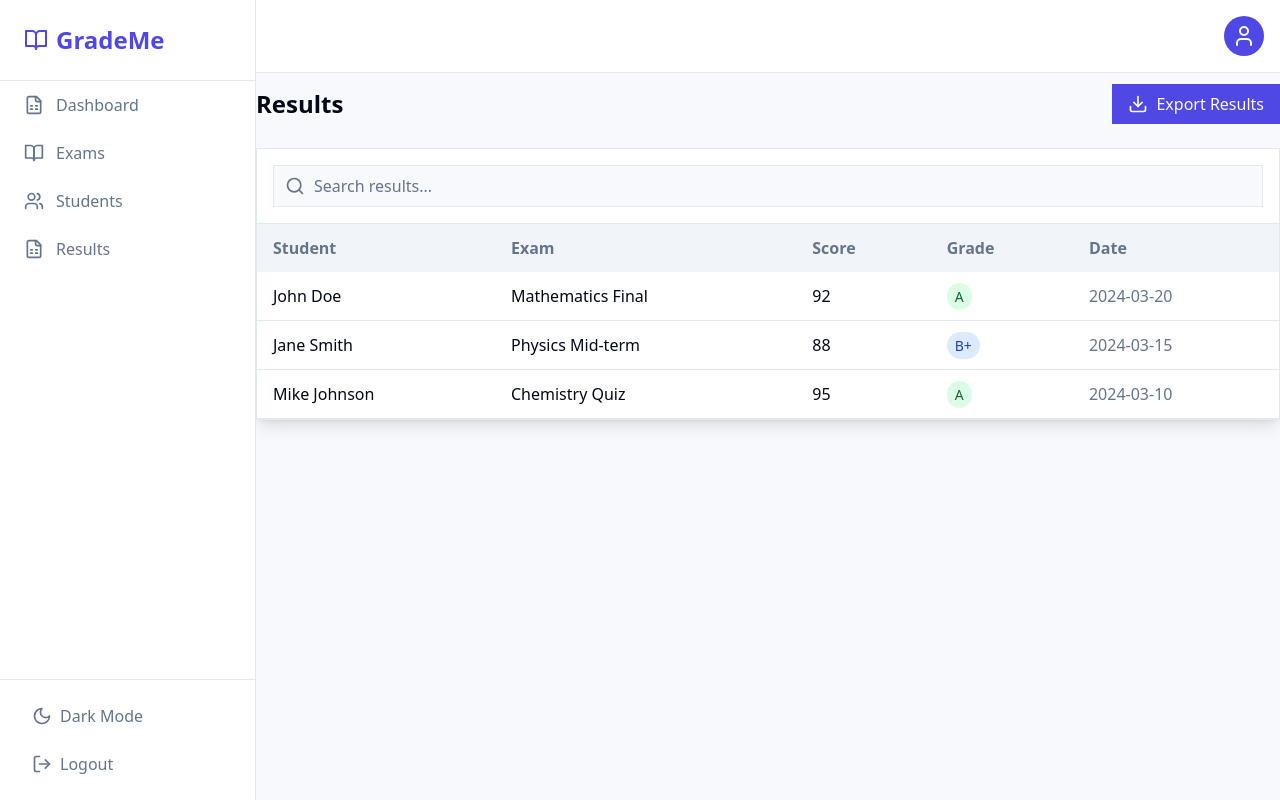
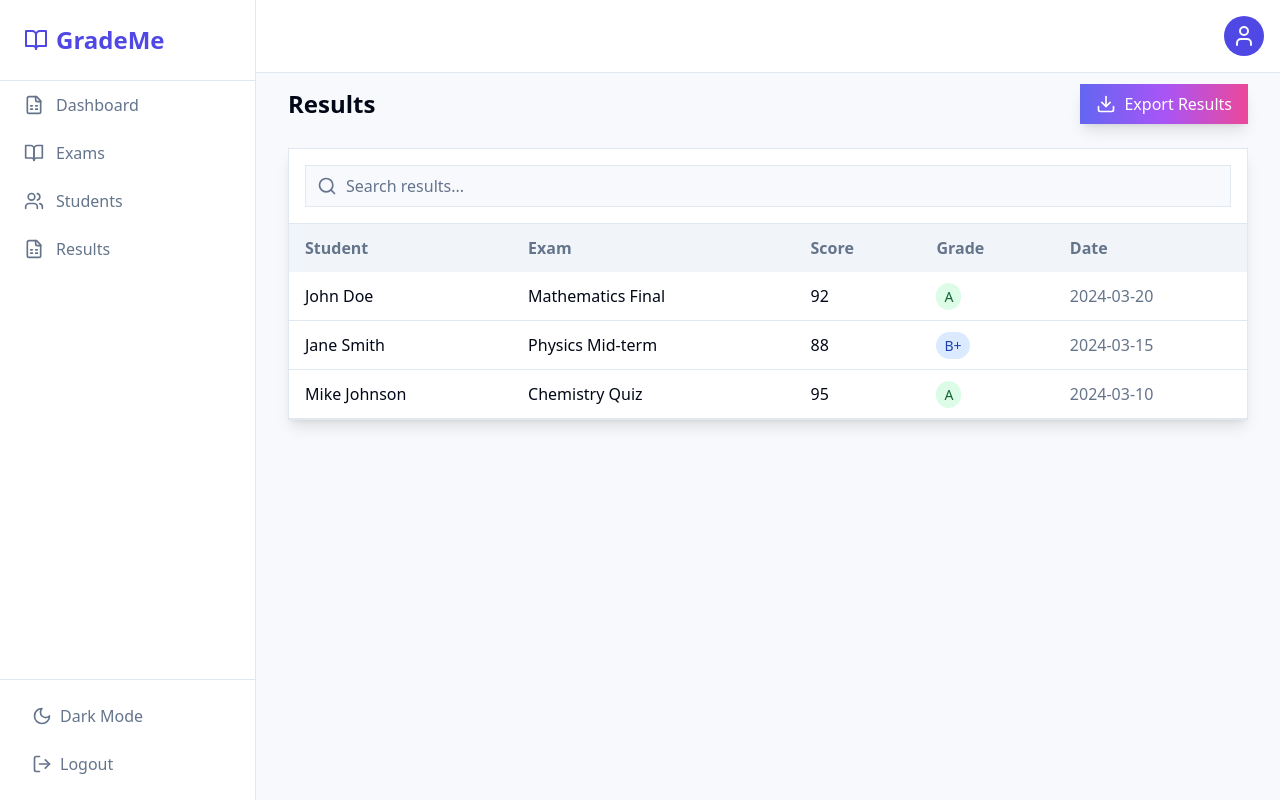
Before and after one commit to dumindu2041329/GradeMe, a React (Vite) app: page /results in a window 1280 px wide. Built offline with nearby package versions, Linux system fonts and the light colour scheme; sample sign-in values are in the browser's storage.

Commit message:
Adjust appearance

```diff
--- a/src/components/Dashboard.tsx
+++ b/src/components/Dashboard.tsx
@@ -16,7 +16,8 @@ const Dashboard = () => {
   ];
 
   return (
-    <div className="px-4 lg:px-8 pt-6">
+    <div className="h-[calc(100vh-60px)] lg:h-[calc(100vh-120px)] overflow-y-auto">
+      <div className="px-4 lg:px-8 pt-6 pb-6">
         <h1 className="text-2xl font-bold mb-8 text-foreground">Dashboard</h1>
 
         <div className="grid grid-cols-1 md:grid-cols-2 lg:grid-cols-4 gap-6 mb-8">
@@ -61,6 +62,7 @@ const Dashboard = () => {
           </div>
         </div>
       </div>
+    </div>
   );
 };
 
--- a/src/components/Exams.tsx
+++ b/src/components/Exams.tsx
@@ -332,12 +332,13 @@ const Exams = () => {
   };
 
   return (
-    <div className="mt-6">
-      <div className="flex justify-between items-center mb-6">
+    <div className="h-[calc(100vh-60px)] lg:h-[calc(100vh-120px)] overflow-y-auto">
+      <div className="px-4 lg:px-8 py-6">
+        <div className="flex flex-col sm:flex-row justify-between items-start sm:items-center gap-4 mb-6">
           <h1 className="text-2xl font-bold text-foreground">Exams</h1>
           <button
             onClick={handleCreateClick}
-          className="action-button"
+            className="action-button w-full sm:w-auto"
           >
             <Plus className="h-5 w-5" />
             Create Exam
@@ -359,7 +360,8 @@ const Exams = () => {
           </div>
 
           <div className="overflow-x-auto">
-          <table className="min-w-full">
+            <div className="min-w-[800px] lg:min-w-full">
+              <table className="w-full">
                 <thead>
                   <tr className="bg-muted">
                     <th className="text-left py-3 px-4 text-muted-foreground">Exam Name</th>
@@ -398,6 +400,7 @@ const Exams = () => {
                   ))}
                 </tbody>
               </table>
+            </div>
           </div>
         </div>
 
@@ -668,6 +671,7 @@ const Exams = () => {
           </div>
         )}
       </div>
+    </div>
   );
 };
 
--- a/src/components/Results.tsx
+++ b/src/components/Results.tsx
@@ -18,17 +18,6 @@ const Results = () => {
   ]);
 
   const [searchQuery, setSearchQuery] = useState('');
-
-  const filteredResults = results.filter(result => {
-    const searchTerm = searchQuery.toLowerCase();
-    return (
-      result.student.toLowerCase().includes(searchTerm) ||
-      result.exam.toLowerCase().includes(searchTerm) ||
-      result.grade.toLowerCase().includes(searchTerm) ||
-      result.score.toString().includes(searchTerm) ||
-      result.date.includes(searchTerm)
-    );
-  });
 
   const handleExport = () => {
     const csvContent = [
@@ -53,13 +42,25 @@ const Results = () => {
     window.URL.revokeObjectURL(url);
   };
 
+  const filteredResults = results.filter(result => {
+    const searchTerm = searchQuery.toLowerCase();
     return (
-    <div className="mt-6">
-      <div className="flex justify-between items-center mb-6">
+      result.student.toLowerCase().includes(searchTerm) ||
+      result.exam.toLowerCase().includes(searchTerm) ||
+      result.grade.toLowerCase().includes(searchTerm) ||
+      result.score.toString().includes(searchTerm) ||
+      result.date.includes(searchTerm)
+    );
+  });
+
+  return (
+    <div className="h-[calc(100vh-60px)] lg:h-[calc(100vh-120px)] overflow-y-auto">
+      <div className="px-4 lg:px-8 py-6">
+        <div className="flex flex-col sm:flex-row justify-between items-start sm:items-center gap-4 mb-6">
           <h1 className="text-2xl font-bold text-foreground">Results</h1>
           <button
             onClick={handleExport}
-          className="bg-primary text-primary-foreground px-4 py-2 rounded-lg flex items-center gap-2 hover:bg-primary/90 transition-colors"
+            className="action-button w-full sm:w-auto"
           >
             <Download className="h-5 w-5" />
             Export Results
@@ -81,7 +82,8 @@ const Results = () => {
           </div>
 
           <div className="overflow-x-auto">
-          <table className="min-w-full">
+            <div className="min-w-[800px] lg:min-w-full">
+              <table className="w-full">
                 <thead>
                   <tr className="bg-muted">
                     <th className="text-left py-3 px-4 text-muted-foreground">Student</th>
@@ -114,6 +116,8 @@ const Results = () => {
             </div>
           </div>
         </div>
+      </div>
+    </div>
   );
 };
 
--- a/src/components/Students.tsx
+++ b/src/components/Students.tsx
@@ -68,12 +68,13 @@ const Students = () => {
   });
 
   return (
-    <div className="mt-6">
-      <div className="flex justify-between items-center mb-6">
+    <div className="h-[calc(100vh-60px)] lg:h-[calc(100vh-120px)] overflow-y-auto">
+      <div className="px-4 lg:px-8 py-6">
+        <div className="flex flex-col sm:flex-row justify-between items-start sm:items-center gap-4 mb-6">
           <h1 className="text-2xl font-bold text-foreground">Students</h1>
           <button
             onClick={handleCreateClick}
-          className="action-button"
+            className="action-button w-full sm:w-auto"
           >
             <Plus className="h-5 w-5" />
             Add Student
@@ -95,7 +96,8 @@ const Students = () => {
           </div>
 
           <div className="overflow-x-auto">
-          <table className="min-w-full">
+            <div className="min-w-[800px] lg:min-w-full">
+              <table className="w-full">
                 <thead>
                   <tr className="bg-muted">
                     <th className="text-left py-3 px-4 text-muted-foreground">Name</th>
@@ -134,8 +136,8 @@ const Students = () => {
               </table>
             </div>
           </div>
+        </div>
 
-      {/* Create/Edit Modal */}
         {isModalOpen && (
           <div className="fixed inset-0 bg-background/80 backdrop-blur-sm flex items-center justify-center">
             <div className="bg-card rounded-lg p-6 w-full max-w-md border border-border">
@@ -223,6 +225,7 @@ const Students = () => {
           </div>
         )}
       </div>
+    </div>
   );
 };
 
```
Lines whose indentation alone changed are shown as unchanged.
